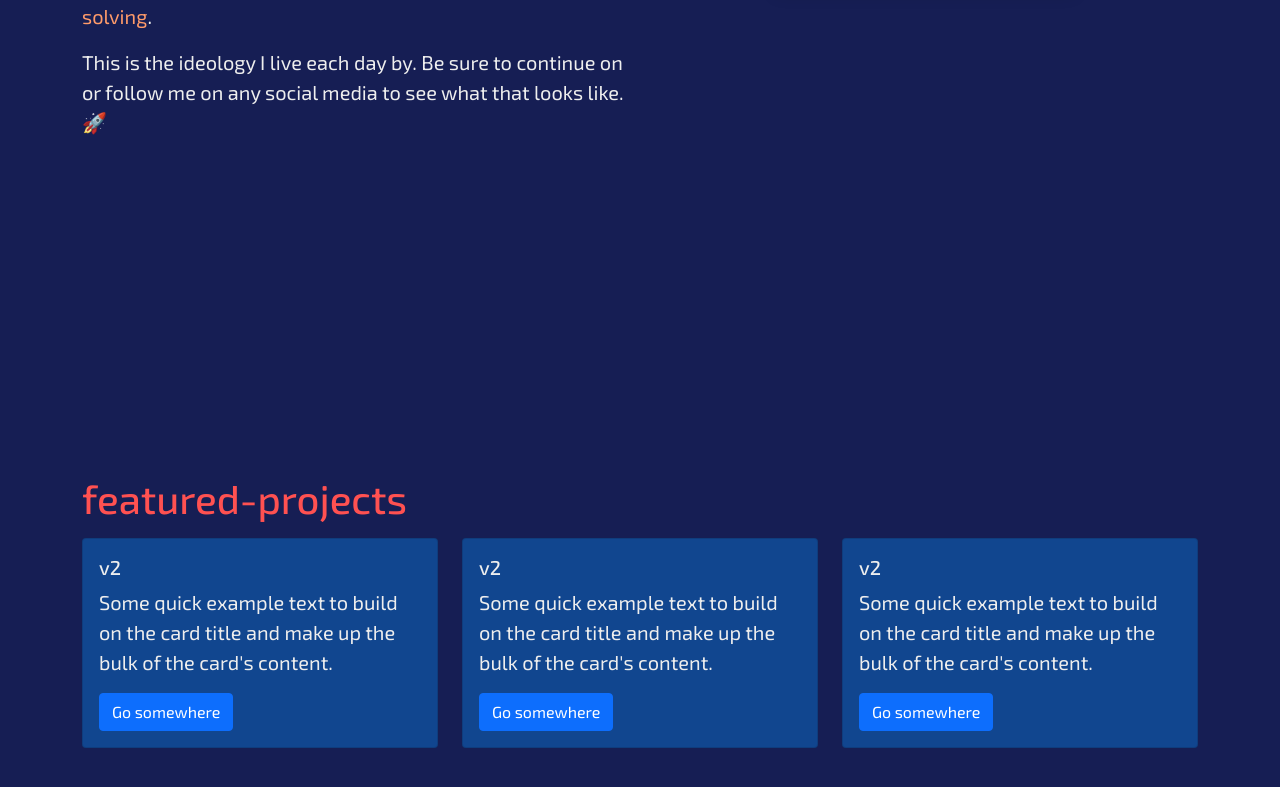
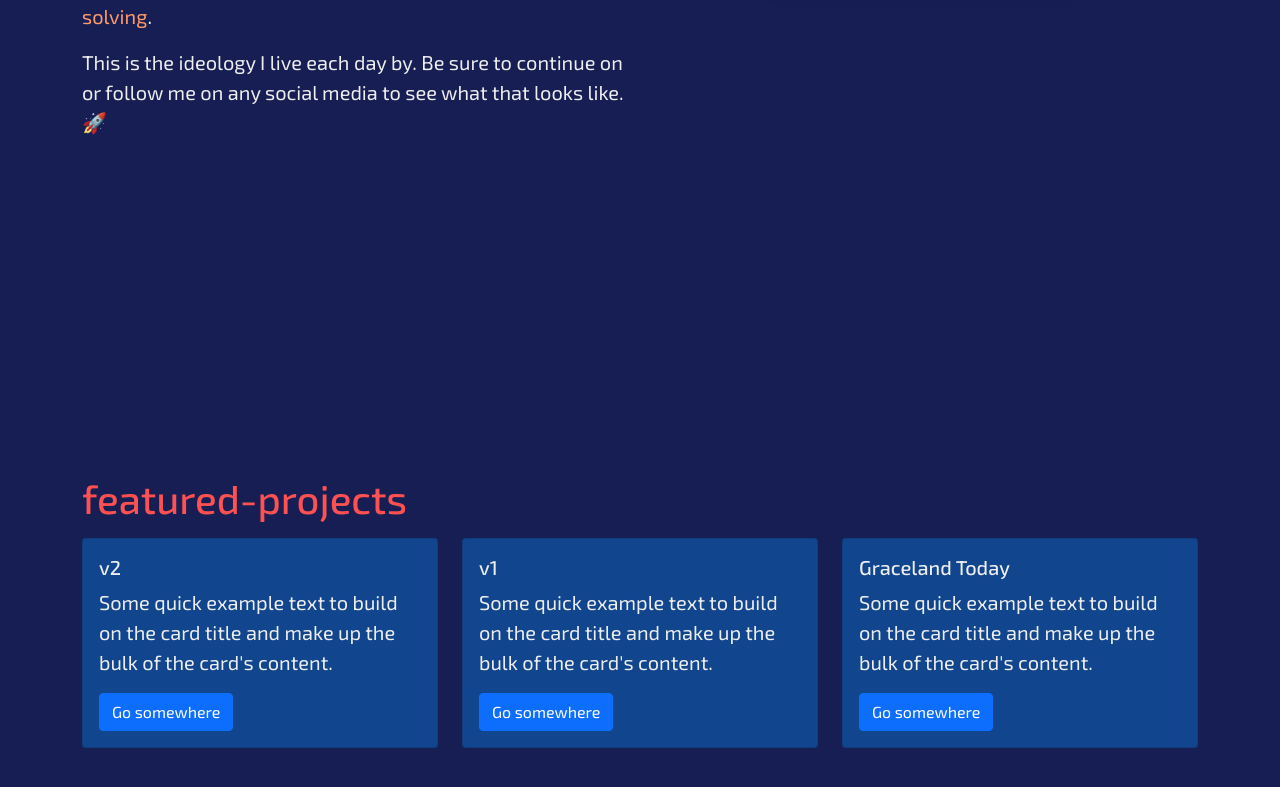
Before and after one commit to dylanfox5/v2-migration, a React (Create React App) app: page / in a window 1280 px wide. Shown: the part 1451-2238 px from the top of the page. Built offline with nearby package versions, Linux system fonts and the light colour scheme.

Commit message:
update card titles

```diff
--- a/src/components/projects/Projects.js
+++ b/src/components/projects/Projects.js
@@ -25,7 +25,7 @@ function Projects() {
                 <Col>
                     <Card>
                         <Card.Body>
-                            <Card.Title>v2</Card.Title>
+                            <Card.Title>v1</Card.Title>
                             <Card.Text>
                                 Some quick example text to build on the card title and make up the bulk of
                                 the card's content.
@@ -37,7 +37,7 @@ function Projects() {
                 <Col>
                     <Card>
                         <Card.Body>
-                            <Card.Title>v2</Card.Title>
+                            <Card.Title>Graceland Today</Card.Title>
                             <Card.Text>
                                 Some quick example text to build on the card title and make up the bulk of
                                 the card's content.
```
